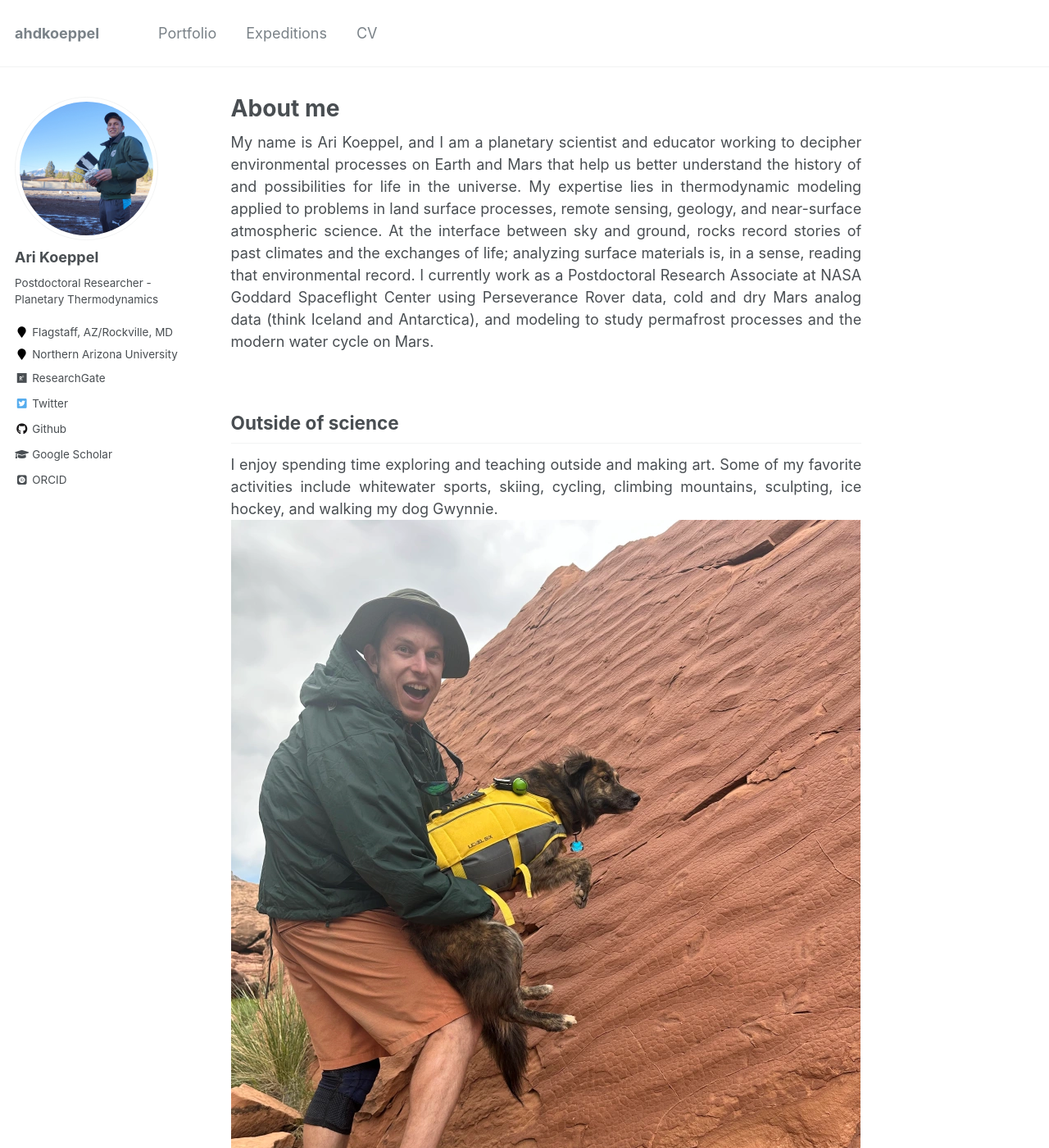
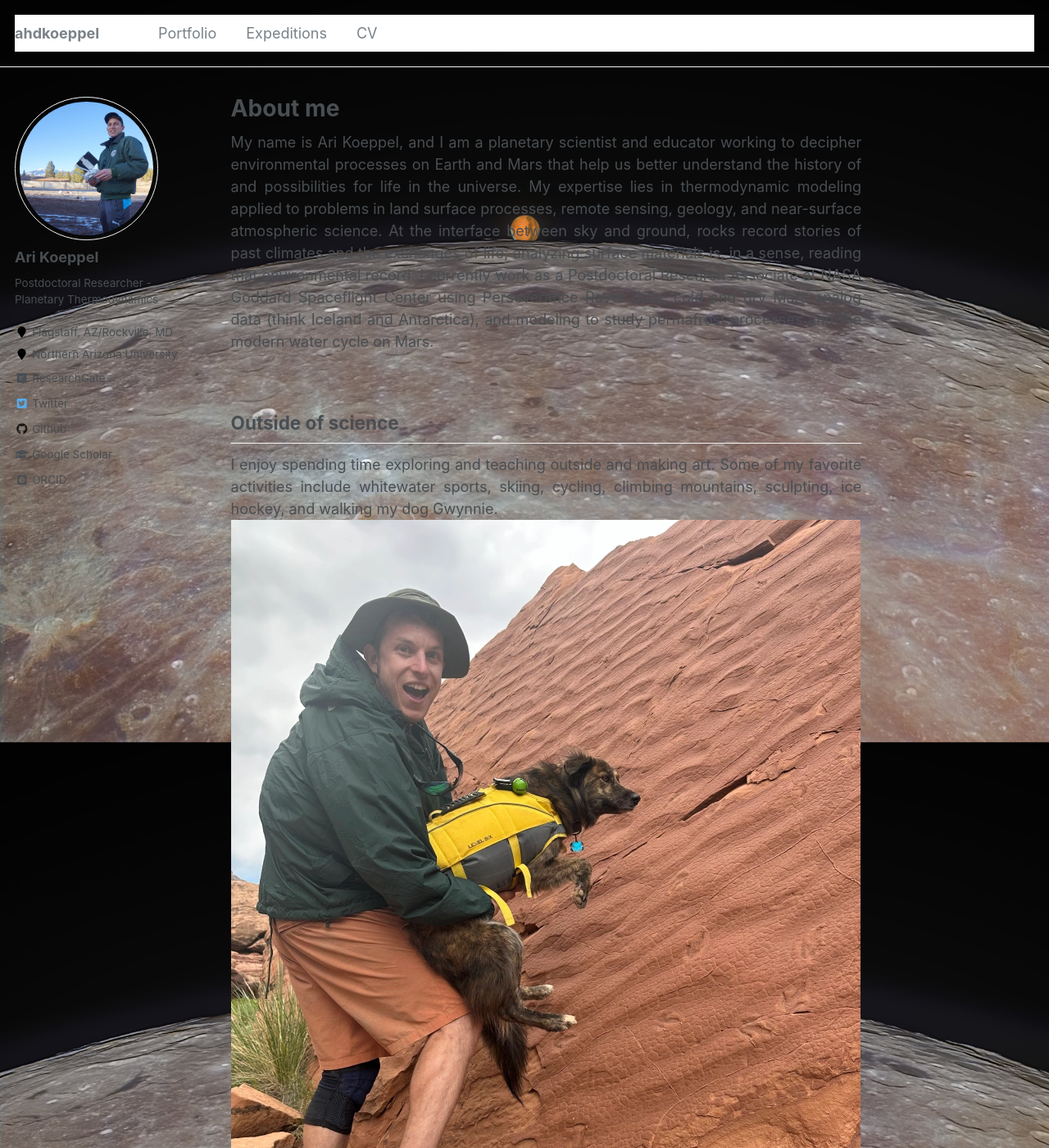
Before and after one commit to ahdkoeppel/ahdkoeppel.github.io, a Jekyll site: the page built from _pages/about.md, in a window 1280 px wide and 1400 px high. Shown: the whole window at 82% size. Built offline with Jekyll 4.4.1, drawn with Linux system fonts in a browser that asks for light colours; some web fonts are replaced.

Commit message:
BG image

```diff
--- a/_pages/about.md
+++ b/_pages/about.md
@@ -7,6 +7,15 @@ redirect_from:
   - /about/
   - /about.html
 ---
+<style>
+body {
+  background-image: url('/images/MarsRise.JPG');
+  background-repeat: no-repeat;
+  background-attachment: fixed;
+  background-size: cover;
+}
+</style>
+
 <div style="text-align: justify"> My name is Ari Koeppel, and I am a planetary scientist and educator working to decipher environmental processes on Earth and Mars that help us better understand the history of and possibilities for life in the universe. My expertise lies in thermodynamic modeling applied to problems in land surface processes, remote sensing, geology, and near-surface atmospheric science. At the interface between sky and ground, rocks record stories of past climates and the exchanges of life; analyzing surface materials is, in a sense, reading that environmental record. I currently work as a Postdoctoral Research Associate at NASA Goddard Spaceflight Center using Perseverance Rover data, cold and dry Mars analog data (think Iceland and Antarctica), and modeling to study permafrost processes and the modern water cycle on Mars. </div>  <p>&nbsp;</p>
 
 ## Outside of science
```
Also changed, not shown: images/MarsRise.jpg (added).
